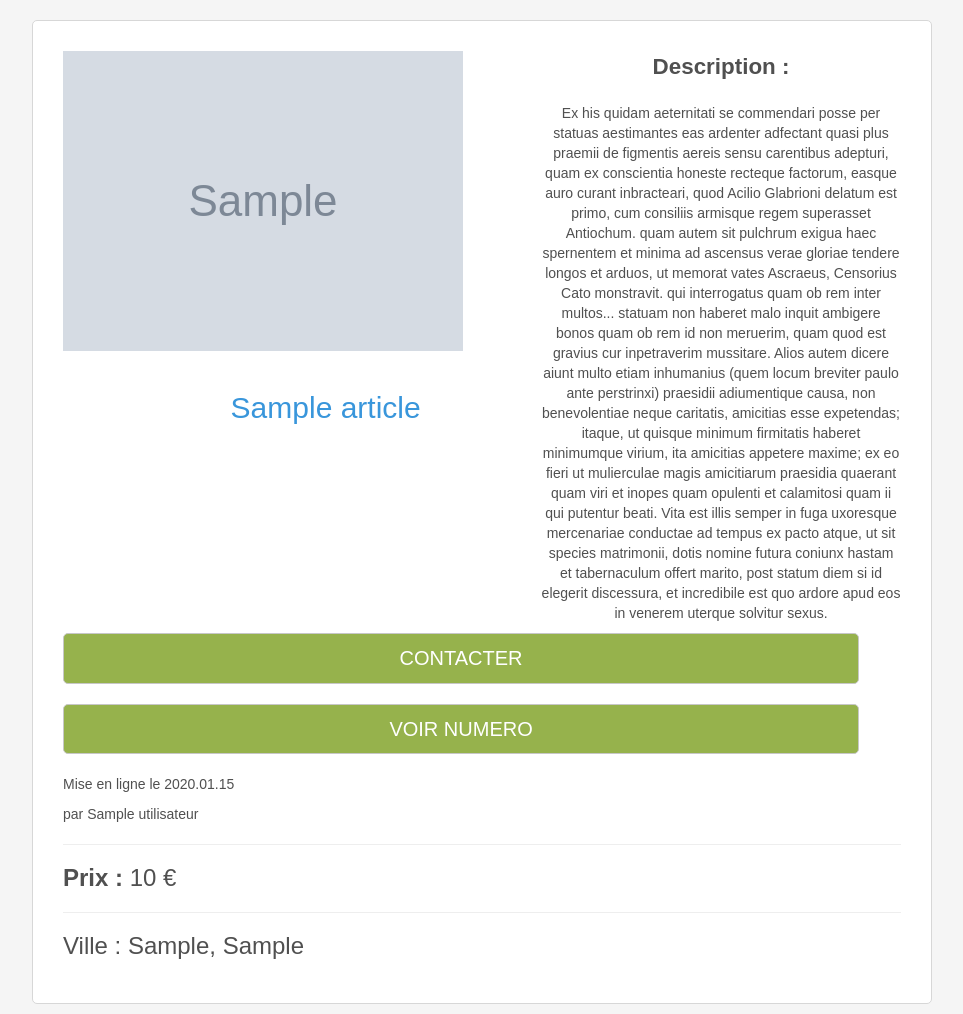
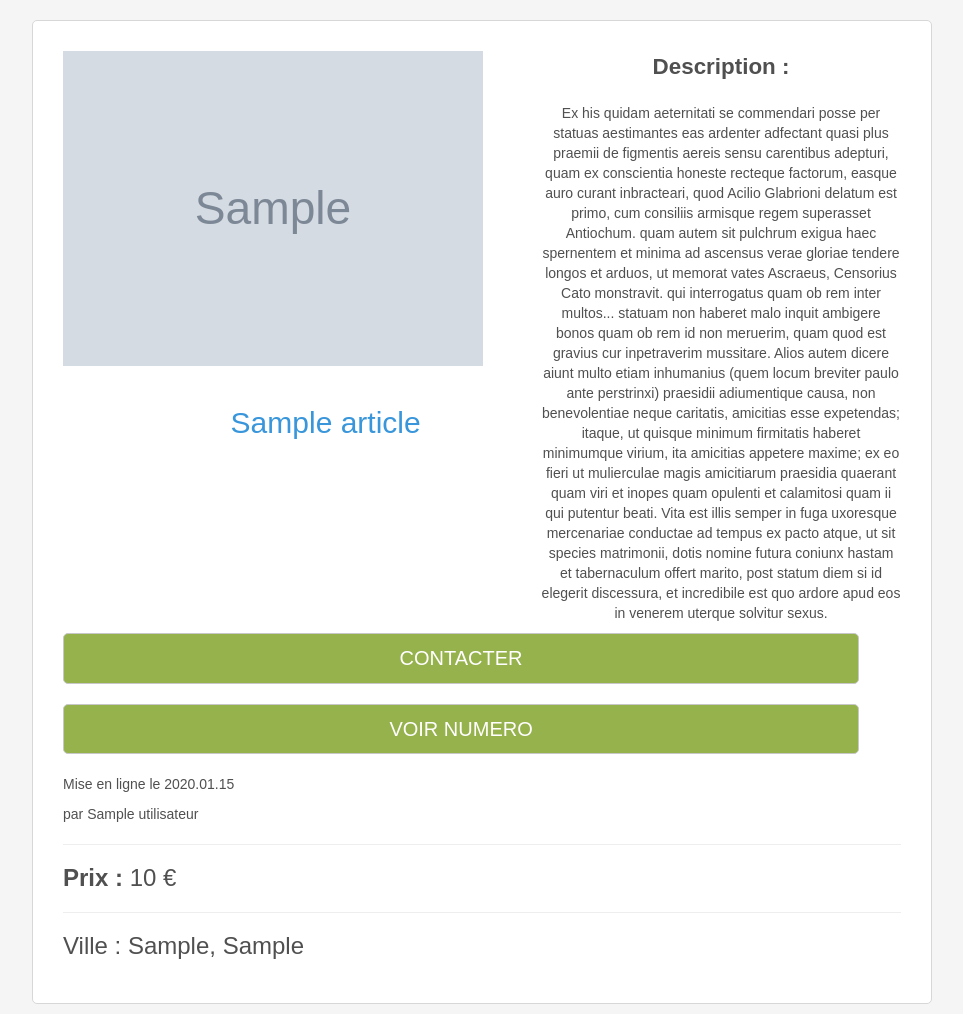
Before and after one commit to Remi-Safon/EnerBioFlex_Projet, a PHP site: page /details.php?id_article=1 in a window 1280 px wide. Shown: the part 105-1119 px from the top of the page, without its empty margins (158-1121 px from the left). Run offline with PHP 8.4, Linux system fonts and the light colour scheme; data comes from the database, SQL or seed files in the repository; tables that the repository leaves empty hold one stand-in row (values such as "Sample post"); grey boxes marked "Sample" are stand-in pictures.

Commit message:
modif details annonce

```diff
--- a/css/details.css
+++ b/css/details.css
@@ -3,10 +3,6 @@ body#details_annonces{
 	background-color: #f5f5f5;
 }
 
-img {
-	height: auto;
-	width: auto;
-}
 
 #box{
 width: 90%;
@@ -66,7 +62,8 @@ h2#titre_annonce{
 
 p#description{
 
-	width: 360;
+	width: 360px;
 	float: right;
 	text-align: -webkit-center;
+	text-align: center;
 }
```
